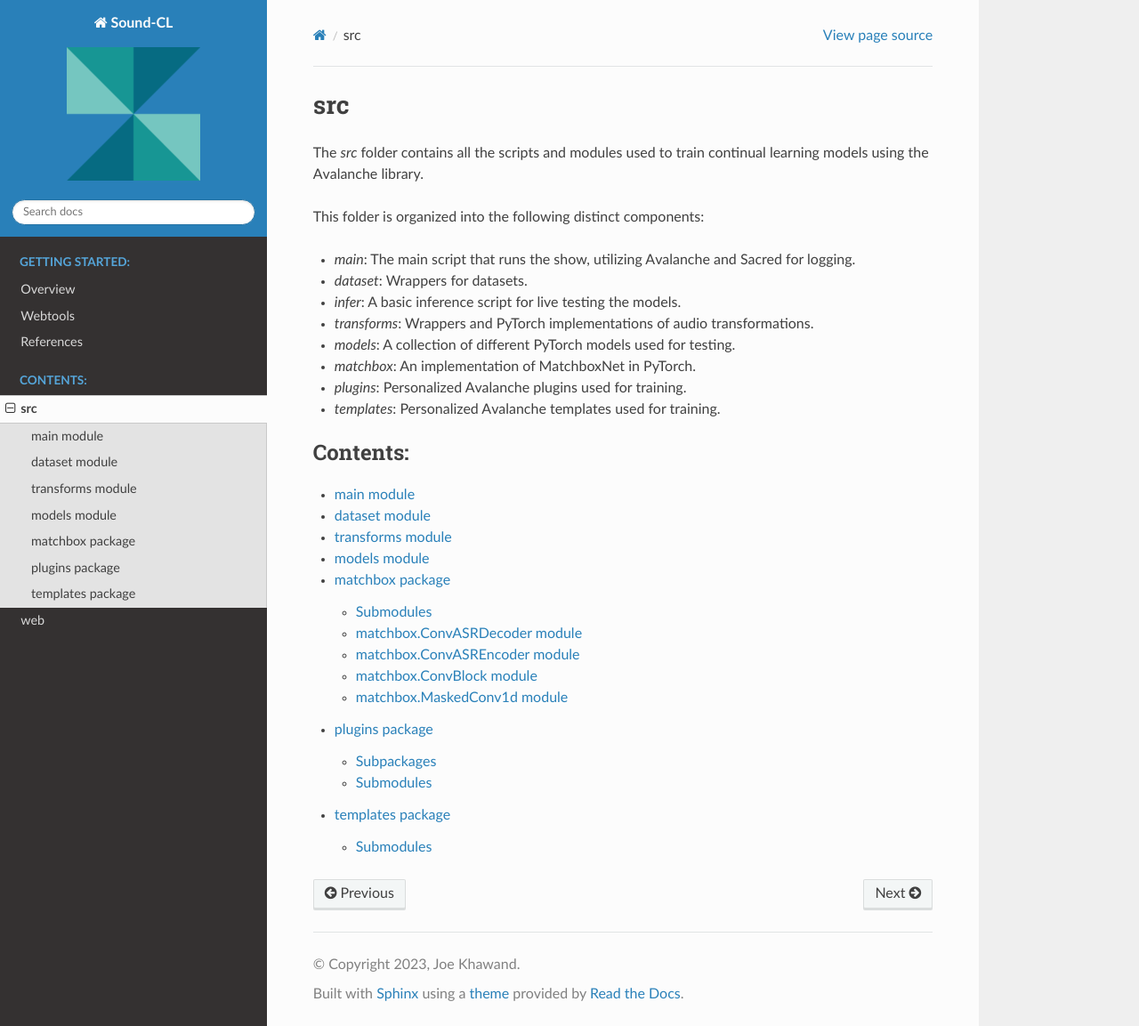
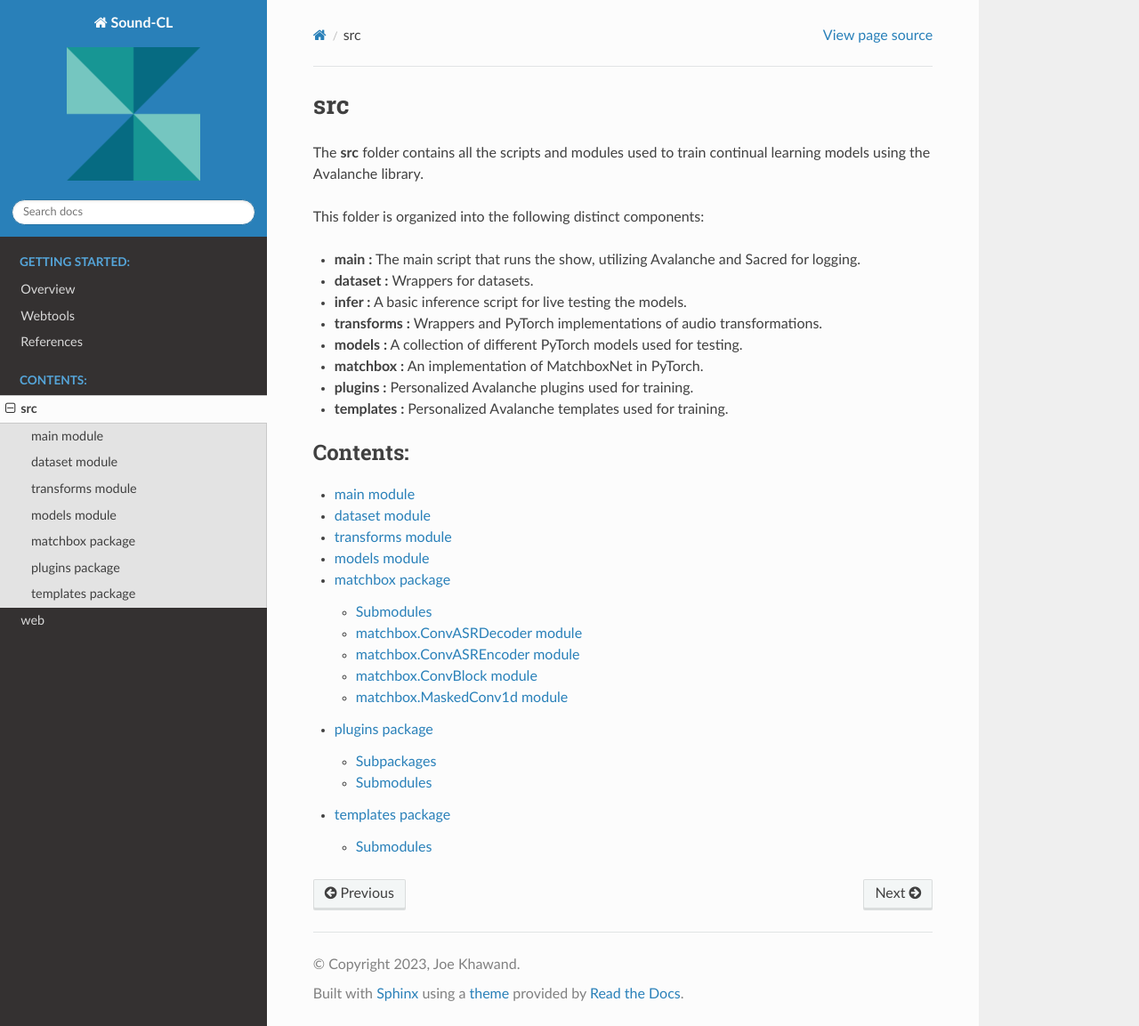
Before and after one commit to SonyCSLParis/SoundCL, a Sphinx documentation site: the page built from docs/modules.rst, in a window 1280 px wide and 1153 px high. Shown: the whole window at 89% size. Built offline with Sphinx 7.4.7 and the Read the Docs theme 2.0.0, drawn with Linux system fonts in a browser that asks for light colours; pages that are not in the unit, such as notebooks, are missing from menus.

```diff
--- a/docs/modules.rst
+++ b/docs/modules.rst
@@ -1,18 +1,18 @@
 src
 ===
 
-The `src` folder contains all the scripts and modules used to train continual learning models using the Avalanche library.
+The **src** folder contains all the scripts and modules used to train continual learning models using the Avalanche library.
 
 This folder is organized into the following distinct components:
 
-- `main`: The main script that runs the show, utilizing Avalanche and Sacred for logging.
-- `dataset`: Wrappers for datasets.
-- `infer`: A basic inference script for live testing the models.
-- `transforms`: Wrappers and PyTorch implementations of audio transformations.
-- `models`: A collection of different PyTorch models used for testing.
-- `matchbox`: An implementation of MatchboxNet in PyTorch.
-- `plugins`: Personalized Avalanche plugins used for training.
-- `templates`: Personalized Avalanche templates used for training.
+- **main :** The main script that runs the show, utilizing Avalanche and Sacred for logging.
+- **dataset :** Wrappers for datasets.
+- **infer :** A basic inference script for live testing the models.
+- **transforms :** Wrappers and PyTorch implementations of audio transformations.
+- **models :** A collection of different PyTorch models used for testing.
+- **matchbox :** An implementation of MatchboxNet in PyTorch.
+- **plugins :** Personalized Avalanche plugins used for training.
+- **templates :** Personalized Avalanche templates used for training.
 
 
 .. toctree::
```
Also changed, not shown: 10 other files.
